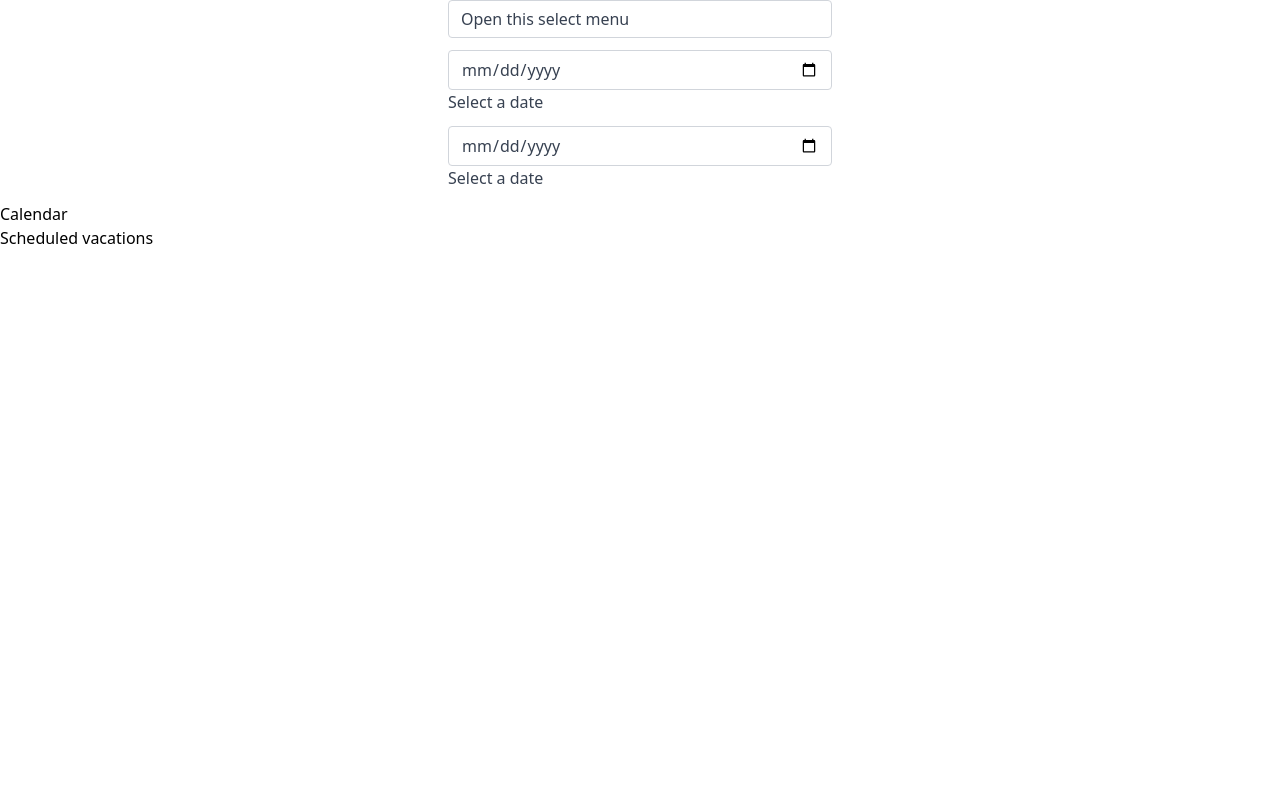
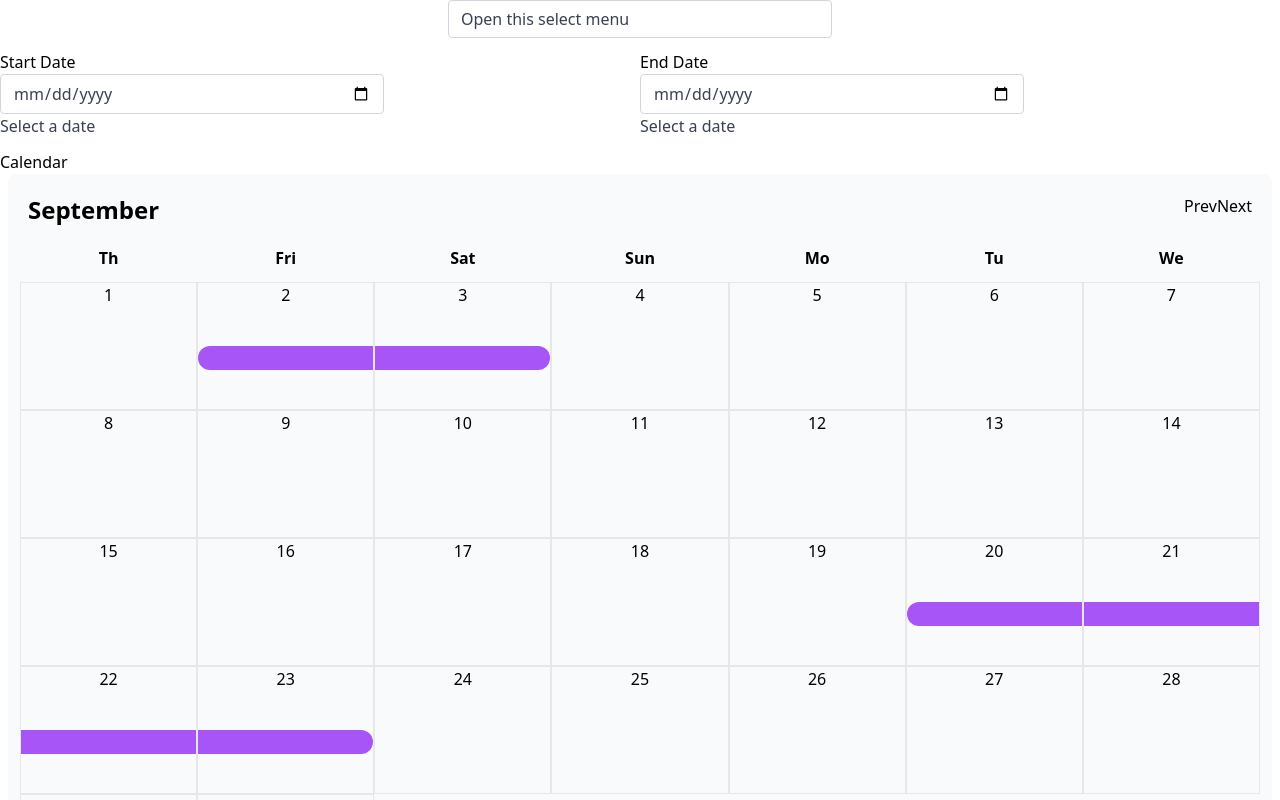
Before and after one commit to cezarmocanu/interview-challenge, a Next.js app: page / in a window 1280 px wide. Shown: the top 800 px of the page. Built offline with nearby package versions, Linux system fonts and the light colour scheme; what tw-elements would draw is missing.

Commit message:
main Added calendar and scheduled events

```diff
--- a/package.json
+++ b/package.json
@@ -15,9 +15,9 @@
     "@types/node": "17.0.35",
     "@types/react": "18.0.9",
     "@types/react-dom": "18.0.5",
-    "autoprefixer": "^10.4.7",
-    "postcss": "^8.4.14",
-    "tailwindcss": "^3.1.2",
+    "autoprefixer": "^10.4.12",
+    "postcss": "^8.4.17",
+    "tailwindcss": "^3.1.8",
     "typescript": "4.7.2"
   }
 }
--- a/pages/index.tsx
+++ b/pages/index.tsx
@@ -1,25 +1,51 @@
 import type {NextPage} from 'next';
+import {useEffect, useState} from "react";
+
+import IStaff from "@model/staff";
+
 import StaffService from "@services/staff-service";
-import {useEffect, useState} from "react";
-import IStaff from "@model/staff";
+import HolidayService from "@services/holiday-service";
+
+import Calendar from "@components/calendar/calendar";
+import IHoliday from "@model/holiday";
+import MONTH_NAMES from "@constants/month_names";
 
 const Home: NextPage = () => {
     const [staffList, setStaffList] = useState<IStaff[]>([]);
     const [selectedStaffMember, setSelectedStaffMember] = useState<IStaff | null>(null);
+    const [holidayList, setHolidayList] = useState<IHoliday[]>([]);
 
-    useEffect(() => {
-        StaffService.getAll().then((data) => {
+    const getHolidaysByStaff = (staff: IStaff) => {
+        HolidayService
+            .getAllByUserId(staff.id)
+            .then((data) => setHolidayList(data));
+    }
+
+    const initializeStaffList = () => {
+        StaffService
+            .getAll()
+            .then((data) => {
                 setStaffList(data);
 
                 if (data.length) {
-                setSelectedStaffMember(data[0]);
+                    const firstMember = data[0];
+                    setSelectedStaffMember(firstMember);
+                    getHolidaysByStaff(firstMember);
                 }
             });
+    }
+
+    const handleStartDateChange = (e: any) => {
+        new Date(e.target.value)
+    }
+
+    useEffect(() => {
+        initializeStaffList();
     }, []);
 
     return (
         <>
-            <div className="flex justify-center">
+            <div className="flex justify-center px-20">
                 <div className="mb-3 xl:w-96">
                     <select className="
                         form-select
@@ -46,7 +72,20 @@ const Home: NextPage = () => {
                     </select>
                 </div>
             </div>
-            <div className="flex items-center justify-center">
+            <div className="flex">
+                <div className="flex flex-col grow items-left justify-center">
+                    <h6 className="text-md">Start Date</h6>
+                    <div className="datepicker relative form-floating mb-3 xl:w-96" data-mdb-toggle-button="false">
+                        <input type="date"
+                               onChange={handleStartDateChange}
+                               className="form-control block w-full px-3 py-1.5 text-base font-normal text-gray-700 bg-white bg-clip-padding border border-solid border-gray-300 rounded transition ease-in-out m-0 focus:text-gray-700 focus:bg-white focus:border-blue-600 focus:outline-none"
+                               placeholder="Select a date" data-mdb-toggle="datepicker"/>
+                        <label htmlFor="floatingInput" className="text-gray-700">Select a date</label>
+                    </div>
+                </div>
+                <div className="flex flex-col grow items-left justify-center">
+                    <h6 className="text-md">End Date</h6>
+                    <div className="flex grow">
                         <div className="datepicker relative form-floating mb-3 xl:w-96" data-mdb-toggle-button="false">
                             <input type="date"
                                    className="form-control block w-full px-3 py-1.5 text-base font-normal text-gray-700 bg-white bg-clip-padding border border-solid border-gray-300 rounded transition ease-in-out m-0 focus:text-gray-700 focus:bg-white focus:border-blue-600 focus:outline-none"
@@ -54,29 +93,33 @@ const Home: NextPage = () => {
                             <label htmlFor="floatingInput" className="text-gray-700">Select a date</label>
                         </div>
                     </div>
-            <div className="flex items-center justify-center">
-                <div className="datepicker relative form-floating mb-3 xl:w-96" data-mdb-toggle-button="false">
-                    <input type="date"
-                           className="form-control block w-full px-3 py-1.5 text-base font-normal text-gray-700 bg-white bg-clip-padding border border-solid border-gray-300 rounded transition ease-in-out m-0 focus:text-gray-700 focus:bg-white focus:border-blue-600 focus:outline-none"
-                           placeholder="Select a date" data-mdb-toggle="datepicker"/>
-                    <label htmlFor="floatingInput" className="text-gray-700">Select a date</label>
+                </div>
+
+            </div>
+            <div>
+                <h6 className="text-md">Calendar</h6>
+                <Calendar events={holidayList}
+                />
+            </div>
+            <div>
+                <div className={"max-w"}>
+                    <h1 className="text-lg py-2">Scheduled vacations</h1>
+                    <div className={"max-w"}>
+                        {
+                            holidayList.map((event) => {
+                                return (
+                                    <div className={"max-w mb-2 flex"}>
+                                        <div className="flex flex-col justify-center items-center bg-purple-600 text-white w-24 h-24 rounded-lg">
+                                            <span className="text-xs">{`${MONTH_NAMES[event.start.getMonth()]} ${event.start.getFullYear()}`}</span>
+                                            <span className="text-2xl">{event.start.getDate() + 1}</span>
+                                        </div>
+                                        <div className="grow h-24 rounded-lg bg-purple-600 ml-2 text-white flex  items-center px-2">
+                                            <span className={"text-md"}>{`Vacation (${(event.end.getDate() - event.start.getDate())} days)`}</span>
                                         </div>
                                     </div>
-
-            <div>
-                <div>
-                    <h1>Calendar</h1>
-                    <div>
-
-                    </div>
-                </div>
-            </div>
-
-            <div>
-                <div>
-                    <h1>Scheduled vacations</h1>
-                    <div>
-
+                                )
+                            })
+                        }
                     </div>
                 </div>
             </div>
--- /dev/null
+++ b/src/components/calendar/calendar.tsx
@@ -0,0 +1,141 @@
+import ITimeEvent from "@model/time-event";
+import {useCallback, useMemo, useState} from "react";
+import MONTH_NAMES from "@constants/month_names";
+import EventIndicator from "@components/calendar/event-indicator";
+import DateUtils from "@utils/date-utils";
+
+interface Props {
+    events: ITimeEvent[];
+}
+
+export const EVENT_INDICATOR_TYPE = {
+    SINGLE: "EVENT_INDICATOR_TYPE_SINGLE",
+    START: "EVENT_INDICATOR_TYPE_START",
+    DAY: "EVENT_INDICATOR_TYPE_DAY",
+    END: "EVENT_INDICATOR_TYPE_END",
+}
+
+const Calendar = ({events}: Props) => {
+
+
+    const [currentDate, setCurrentDate] = useState<Date>(DateUtils.firstDayOfThisMonth());
+    const daysOfWeek = useMemo(() => {
+        const dows = [
+            "Mo",
+            "Tu",
+            "We",
+            "Th",
+            "Fri",
+            "Sat",
+            "Sun"
+        ];
+        const currentDay = currentDate.getDay() - 1;
+        return [
+            ...dows.slice(currentDay),
+            ...dows.slice(0, currentDay)
+        ];
+    }, [currentDate]);
+
+
+    const handlePrevMonthClick = () => {
+        const d = new Date(currentDate);
+        d.setDate(0);
+        d.setDate(1);
+        setCurrentDate(d);
+    }
+
+    const handleNextMonthClick = () => {
+        const d = new Date(currentDate);
+        const next = new Date(d.getFullYear(), d.getMonth() + 1, 1);
+        setCurrentDate(next);
+    }
+
+    const currentMonth = useMemo(() => currentDate.getMonth(), [currentDate]);
+
+    const isEventThisMonth = useCallback(
+        (event: ITimeEvent) => event.start.getMonth() === currentMonth || event.end.getMonth() === currentMonth,
+        [currentMonth]
+    );
+
+    const eventsThisMonth = useMemo(() => {
+        return events
+            .filter((event: ITimeEvent) => isEventThisMonth(event))
+            .map((event) => {
+                const duration = event.end.getDate() - event.start.getDate();
+                if (duration === 0) {
+                    return new Array(1).fill(event.start.getDate() + 1);
+                }
+                return new Array(duration).fill(0).map((_, index) => event.start.getDate() + index);
+            });
+    }, [events, currentDate]);
+
+    const dayHasEvent = useCallback((day: number) => {
+        const dateArray = eventsThisMonth.find(dateArray => dateArray.includes(day));
+
+        if (!dateArray) {
+            return null;
+        }
+
+        if (dateArray.length === 1) {
+            return EVENT_INDICATOR_TYPE.SINGLE;
+        }
+
+        if (dateArray.indexOf(day) === 0) {
+            return EVENT_INDICATOR_TYPE.START;
+        }
+
+        if (dateArray.indexOf(day) === dateArray.length - 1) {
+            return EVENT_INDICATOR_TYPE.END;
+        }
+
+        return EVENT_INDICATOR_TYPE.DAY;
+    }, [eventsThisMonth]);
+
+
+    const calendarDays = useMemo(() => {
+        const days = new Array(DateUtils.getDaysInMonth(currentDate.getFullYear(), currentDate.getMonth())).fill(0).map((_, index) => index + 1);
+        return days.map((day) => {
+            return (
+                <div className={"max-w h-32 border flex flex-col"}>
+                    <div className="max-w max-h flex justify-center items-center">
+                        <span>{day}</span>
+                    </div>
+                    <div className={"flex flex-col grow justify-center max-h"}>
+                        <EventIndicator eventType={dayHasEvent(day)}/>
+                    </div>
+                </div>
+            );
+        });
+    }, [currentDate, eventsThisMonth]);
+
+    return (
+        <div className="max-w mx-2 rounded-lg p-3 bg-slate-50">
+            <div className="flex p-2">
+                <div className="flex grow">
+                    <span className="text-2xl font-bold">
+                        {MONTH_NAMES[currentMonth]}
+                    </span>
+                </div>
+                <div>
+                    <button onClick={handlePrevMonthClick}>Prev</button>
+                    <button onClick={handleNextMonthClick}>Next</button>
+                </div>
+            </div>
+            <div className="grid grid-cols-7">
+                {
+                    daysOfWeek.map((dow: string) => (
+                        <div className={"max-w px-3 py-3"}>
+                            <div className="max-w max-h flex justify-center items-center">
+                                <span className="font-bold">{dow}</span>
+                            </div>
+                        </div>
+
+                    ))
+                }
+                {calendarDays}
+            </div>
+        </div>
+    );
+}
+
+export default Calendar;
--- /dev/null
+++ b/src/components/calendar/event-indicator.tsx
@@ -0,0 +1,27 @@
+import {EVENT_INDICATOR_TYPE} from "@components/calendar/calendar";
+
+interface Props {
+    eventType: string | null;
+}
+
+const EventIndicator = ({eventType}:Props) => {
+    if (eventType === EVENT_INDICATOR_TYPE.START) {
+        return <div className="h-6 bg-purple-500 flex justify-center align-center rounded-l-full"/>;
+    }
+
+    if (eventType === EVENT_INDICATOR_TYPE.END) {
+        return <div className="h-6 bg-purple-500 flex justify-center align-center rounded-r-full"/>;
+    }
+
+    if (eventType === EVENT_INDICATOR_TYPE.DAY) {
+        return <div className="h-6 bg-purple-500 flex justify-center align-center max-w"/>;
+    }
+
+    if (eventType === EVENT_INDICATOR_TYPE.SINGLE) {
+        return <div className="w-6 color-white h-6 bg-purple-500 flex justify-center align-center rounded-full"/>;
+    }
+
+    return null;
+}
+
+export default EventIndicator;
--- /dev/null
+++ b/src/constants/month_names.ts
@@ -0,0 +1,15 @@
+const MONTH_NAMES = [
+    'January',
+    'February',
+    "March",
+    "April",
+    "May",
+    "June",
+    "July",
+    "August",
+    'September',
+    "October",
+    "November",
+    "December"
+];
+export default MONTH_NAMES;
--- a/src/model/holiday.ts
+++ b/src/model/holiday.ts
@@ -1,6 +1,8 @@
 interface IHoliday {
     id?: number,
     userId: number,
+    start: Date,
+    end: Date,
 }
 
 export default IHoliday;
--- /dev/null
+++ b/src/model/time-event.ts
@@ -0,0 +1,6 @@
+interface ITimeEvent {
+    start: Date,
+    end: Date,
+}
+
+export default ITimeEvent;
--- /dev/null
+++ b/src/utils/date-utils.ts
@@ -0,0 +1,19 @@
+const getFirstDayOfMonth = (year: number, month: number) => {
+    return new Date(year, month, 1);
+}
+
+const firstDayOfThisMonth = () => {
+    const d = new Date();
+    return getFirstDayOfMonth(d.getFullYear(), d.getMonth());
+}
+
+
+const getDaysInMonth = (year: number, month: number) => {
+    return new Date(year, month + 1, 0).getDate();
+}
+
+export default  {
+    getFirstDayOfMonth,
+    firstDayOfThisMonth,
+    getDaysInMonth
+}
--- a/tailwind.config.js
+++ b/tailwind.config.js
@@ -4,7 +4,7 @@ module.exports = {
     './src/**/*.{html,js}',
     './node_modules/tw-elements/dist/js/**/*.js',
     './pages/**/*.{js,ts,jsx,tsx}',
-    './components/**/*.{js,ts,jsx,tsx}',
+    './src/components/**/*.{js,ts,jsx,tsx}',
   ],
   theme: {
     extend: {},
--- a/tsconfig.json
+++ b/tsconfig.json
@@ -13,6 +13,9 @@
       ],
       "@services/*": [
         "src/services/*"
+      ],
+      "@utils/*": [
+        "src/utils/*"
       ]
     },
     "target": "es5",
```
Also changed, not shown: src/services/holiday-service.ts (+22 -1 lines), 1 other file (tests, documents, lock files or other folders). Lines whose indentation alone changed are shown as unchanged.
